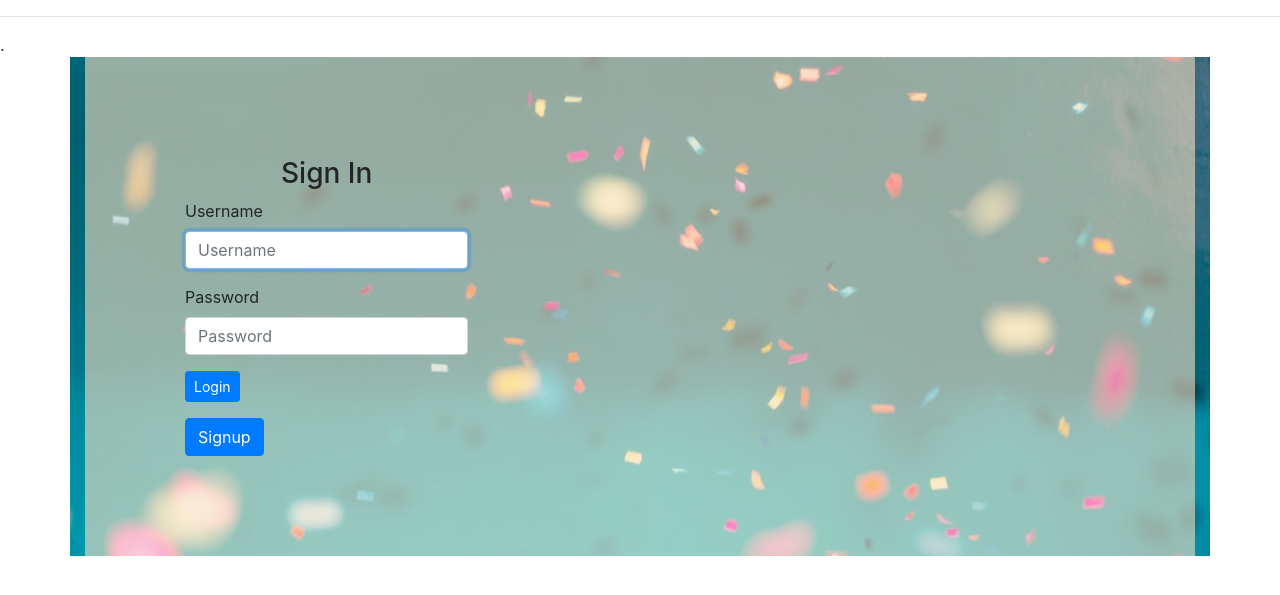
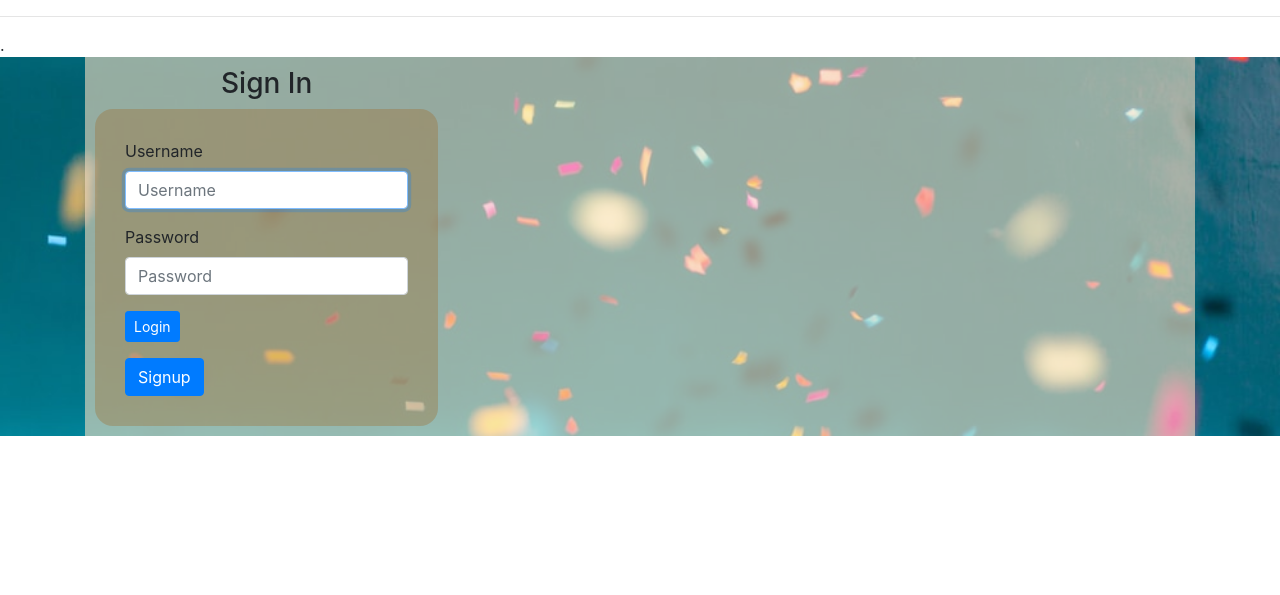
Before and after one commit to JosephKinyua/Awwards, a Django app: page /accounts/login/ in a window 1280 px wide. Shown: the part 56-651 px from the top of the page. Run offline with Django 3.2, Linux system fonts and the light colour scheme; some libraries are stand-ins or nearby versions.

Commit message:
styling of the pages

```diff
--- a/portfolios/static/css/style.css
+++ b/portfolios/static/css/style.css
@@ -1,6 +1,6 @@
 .login {
     background-color: rgb(248, 224, 194, 0.6);
-    padding: 100px;
+    padding: 10px;
 }
 
 .register {
@@ -28,8 +28,19 @@
     -o-border-radius: 18px;
 }
 
-.container {
+.container-fluid {
     background-image: url(./images/new.jpeg);
     background-repeat: no-repeat;
     background-size: cover;
 }
+
+.panel-body {
+    background-color: rgba(158, 98, 25, 0.3);
+    padding: 30px;
+    border-radius: 18px;
+    -webkit-border-radius: 18px;
+    -moz-border-radius: 18px;
+    -ms-border-radius: 18px;
+    -o-border-radius: 18px;
+    justify-content: center;
+}
```
